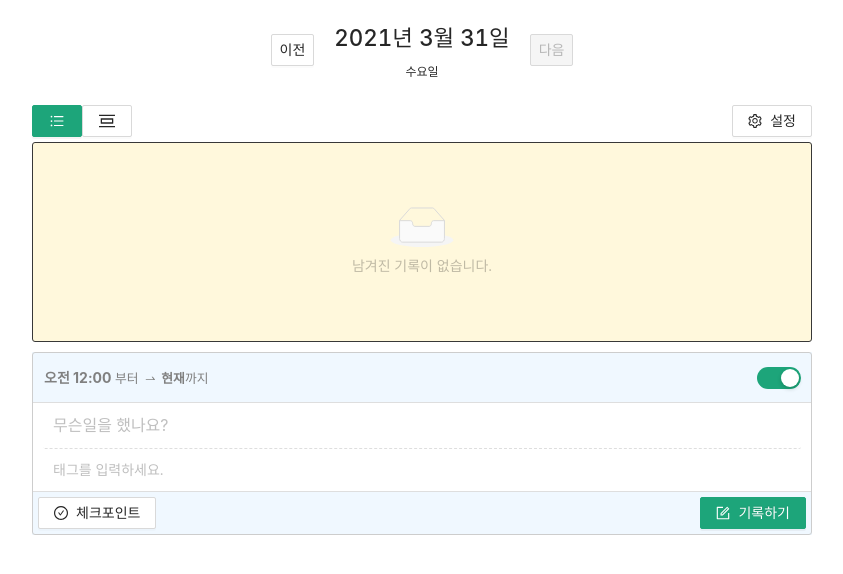
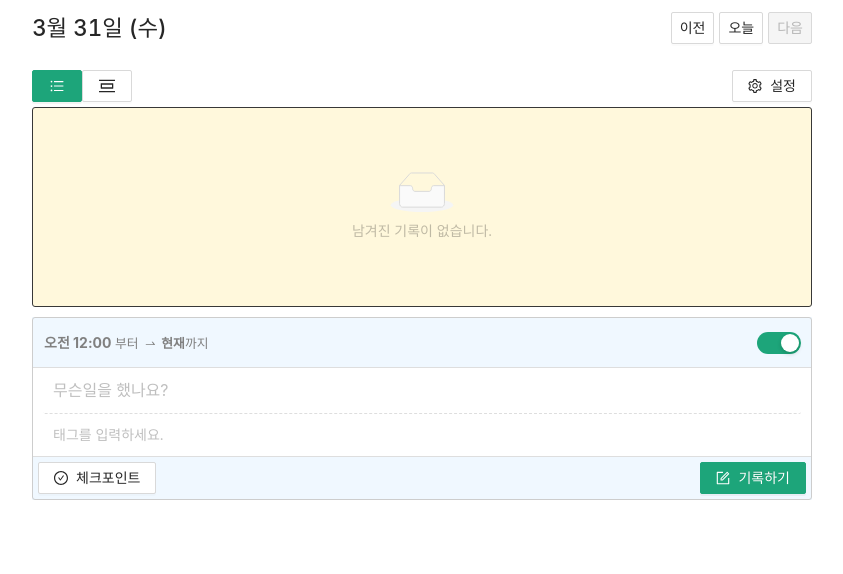
Before and after one commit to cowardlion/Pomelog-IndexedDB, a React (Create React App) app: page / in a window 1280 px wide. Shown: the top 574 px of the page, without its empty margins (218-1061 px from the left). Built offline with nearby package versions, Linux system fonts and the light colour scheme.

Commit message:
날짜 선택 디자인 수정 및 오늘로 이동하는 버튼 추가

```diff
--- a/src/components/DateNavigator.tsx
+++ b/src/components/DateNavigator.tsx
@@ -4,7 +4,7 @@ import { CURRENT_DATE_STR, TIME_LOGS } from '../graphql/queries';
 import moment from 'moment';
 import 'moment/locale/ko';
 import { Button } from 'antd';
-import { listByDate } from '../api/timeLogs';
+import { listByDate, TimeLog } from '../api/timeLogs';
 moment.locale('ko');
 
 type Props = {
@@ -15,11 +15,22 @@ type Props = {
 export const DateNavigator = ({ dateStr: currentDateStr, onChangeDate }: Props) => {
   const disableNextDay = moment().format('YYYY-MM-DD') === currentDateStr;
   const currentDate = moment(new Date(currentDateStr));
-  const dateStr = currentDate.format('LL');
+  const dateStr = currentDate.format('MMM Do (dd)');
+
+  const handleMoveToday = async () => {
+    const date = new Date();
+
+    updateCache(date);
+  };
 
   const handleChangeDate = async (amount: -1 | 1) => {
     currentDate.add(amount, 'day');
     const date = currentDate.toDate();
+
+    updateCache(date);
+  };
+
+  const updateCache = async (date: Date) => {
     const timeLogs = await listByDate(date);
     const currentDateStr = moment(date).format('YYYY-MM-DD');
 
@@ -45,14 +56,12 @@ export const DateNavigator = ({ dateStr: currentDateStr, onChangeDate }: Props)
 
   return (
     <NavigatorStyled>
+      <div>
+        <h1>{dateStr}</h1>
+      </div>
       <div className="btn-group">
         <Button onClick={() => handleChangeDate(-1)}>이전</Button>
-      </div>
-      <div>
-        <h1>{dateStr}</h1>
-        <sub>{currentDate.format('dddd')}</sub>
-      </div>
-      <div className="btn-group">
+        <Button onClick={handleMoveToday}>오늘</Button>
         <Button disabled={disableNextDay} onClick={() => handleChangeDate(1)}>
           다음
         </Button>
@@ -63,19 +72,22 @@ export const DateNavigator = ({ dateStr: currentDateStr, onChangeDate }: Props)
 
 const NavigatorStyled = styled.div`
   display: flex;
-  justify-content: center;
+  justify-content: space-between;
   align-items: center;
-  text-align: center;
-  padding: 20px 0;
+  padding: 10px 0 20px 0;
 
   h1 {
     font-size: 1.4em;
   }
 
   .btn-group {
-    padding: 0 20px;
     button {
       padding: 4px 8px;
+      margin-right: 5px;
+
+      &:last-child {
+        margin-right: 0;
+      }
     }
   }
 `;
```
